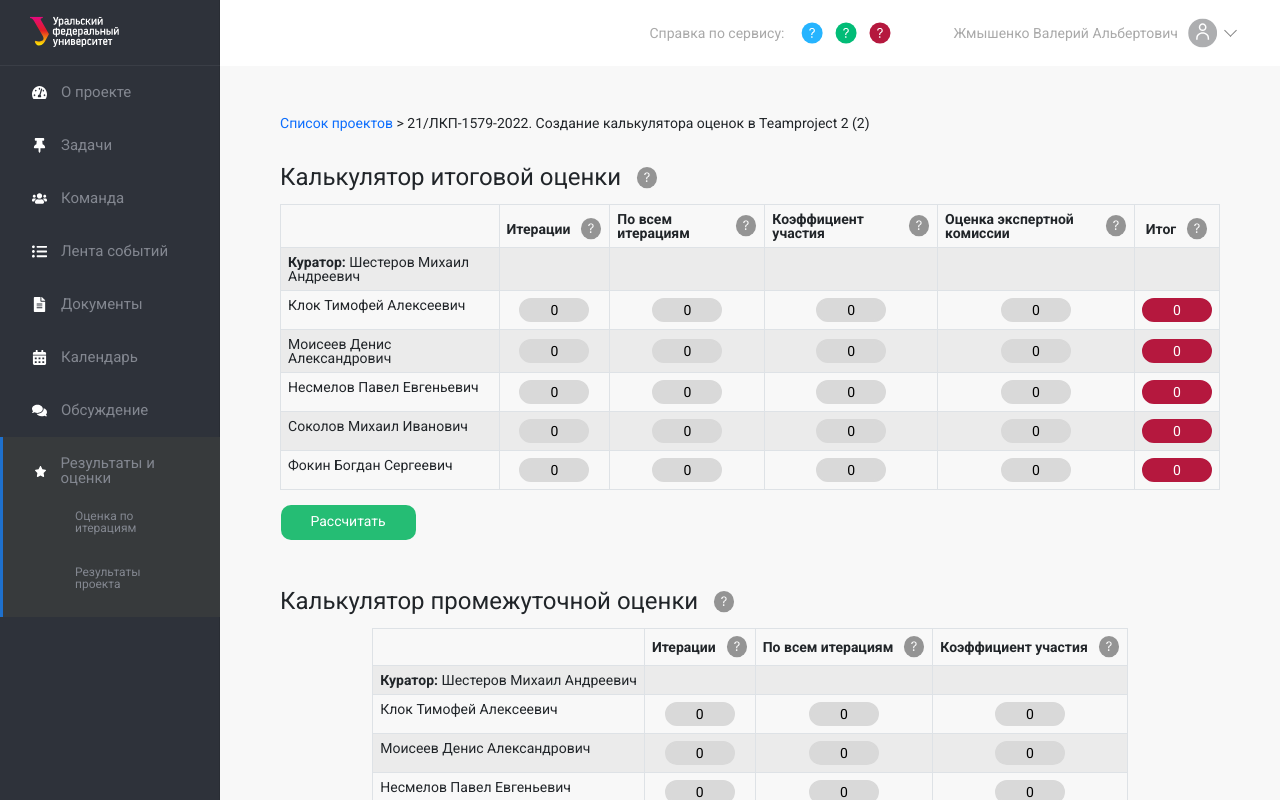
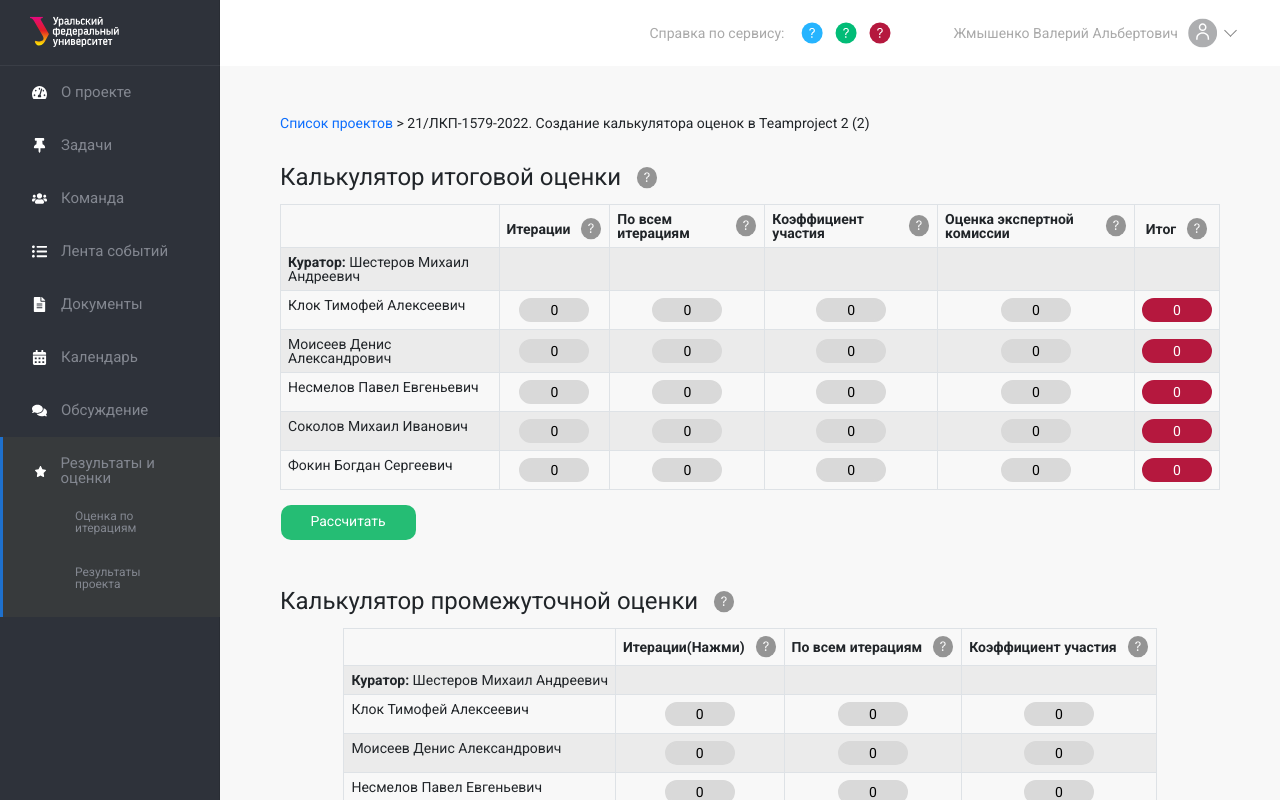
Before and after one commit to Kremix1/TeamProject-Calc, a React (Create React App) app: page / in a window 1280 px wide. Shown: the top 800 px of the page. Built offline with nearby package versions, Linux system fonts and the light colour scheme.

Commit message:
Большой общий рефактор компонентов+фиксы
Поднял данные в родителя(App) для пробрасывания в остальные компоненты.

```diff
--- a/src/App.js
+++ b/src/App.js
@@ -1,3 +1,4 @@
+import React, {useState} from 'react';
 import logo from './logo.svg';
 import './App.scss';
 import 'bootstrap/dist/css/bootstrap.min.css';
@@ -7,6 +8,53 @@ import Calculate from './Components/Calculate';
 import Analyzer from './Components/Analyzer';
 
 function App() {
+  const [dataInCalculate, setDataInCalculate] = useState([
+    {
+        personName: "Клок Тимофей Алексеевич",
+        identify: "1",
+        iteration: "0",
+        allIteration: "0",
+        coefficient: "0",
+        comission: "0",
+        total: "0",
+      },
+      {
+        personName: "Моисеев Денис Александрович",
+        identify: "2",
+        iteration: "0",
+        allIteration: "0",
+        coefficient: "0",
+        comission: "0",
+        total: "0",
+      },
+      {
+        personName: "Несмелов Павел Евгеньевич",
+        identify: "3",
+        iteration: "0",
+        allIteration: "0",
+        coefficient: "0",
+        comission: "0",
+        total: "0",
+      },
+      {
+        personName: "Соколов Михаил Иванович",
+        identify: "4",
+        iteration: "0",
+        allIteration: "0",
+        coefficient: "0",
+        comission: "0",
+        total: "0",
+      },
+      {
+        personName: "Фокин Богдан Сергеевич",
+        identify: "5",
+        iteration: "0",
+        allIteration: "0",
+        coefficient: "0",
+        comission: "0",
+        total: "0",
+      },
+])
   return (
     <>
       <div className='wrapper'>
@@ -15,8 +63,8 @@ function App() {
           <Header />
           <div className="wrapper__inner-content">
             <p><a href="#" className='inner-content__link'>Список проектов</a> {'>'}  21/ЛКП-1579-2022. Создание калькулятора оценок в Teamproject 2  (2)</p>
-            <Calculate />
-            <Analyzer />
+            <Calculate dataInCalculate={dataInCalculate} setDataInCalculate={setDataInCalculate}/>
+            <Analyzer dataInCalculate={dataInCalculate} setDataInCalculate={setDataInCalculate}/>
           </div>
         </div>
       </div>
--- a/src/Components/Analyzer.js
+++ b/src/Components/Analyzer.js
@@ -1,4 +1,4 @@
-import React, { Component } from "react";
+import {React, Component, useState} from "react";
 import '../null.scss';
 import './Calculate.scss'
 import './Analyzer.scss'
@@ -6,11 +6,11 @@ import './Prompt.scss'
 import 'bootstrap/dist/css/bootstrap.min.css';
 import Table from 'react-bootstrap/Table';
 import Question from "./Assets/Question";
-import {TablePerson, TotalButton} from './TablePerson';
+import {TablePerson} from './TablePerson';
+import {IterationTable} from "./IterationTable";
 
-export default class Analyzer extends Component{
+export default function Analyzer(props){
     //https://react-bootstrap.netlify.app/components/table/#rb-docs-content (Конец документации)
-    render(){
     return(
         <div className="content">
             <div className="content__title">
@@ -27,7 +27,7 @@ export default class Analyzer extends Component{
                         <thead>
                             <tr>
                                 <th></th>
-                                    <th><div className="table__title-wrapper"><div className="table__title">Итерации</div><div className="question"></div></div></th>
+                                <th><div className="table__title-wrapper"><div className="table__title" onClick={() => IterationTable(props.dataInCalculate, props.setDataInCalculate)}>Итерации(Нажми)</div><div className="question"></div></div></th>
                                 <th><div className="table__title-wrapper"><div className="table__title">По всем итерациям</div><div className="question"></div></div></th>
                                 <th><div className="table__title-wrapper"><div className="table__title">Коэффициент участия</div><div className="question"></div></div></th>
                             </tr>
@@ -39,7 +39,7 @@ export default class Analyzer extends Component{
                                 <td></td>
                                 <td></td>
                             </tr>
-                                <TablePerson isCalculate={false}/>
+                            <TablePerson isCalculate={false} dataInCalculate={props.dataInCalculate}/>
                         </tbody>
                     </Table>
                 </div>
@@ -48,7 +48,6 @@ export default class Analyzer extends Component{
         </div>
     )
 }
-}
 
 
 //<div className="table-wrapper__button">Получить совет</div>
--- a/src/Components/Calculate.js
+++ b/src/Components/Calculate.js
@@ -1,4 +1,4 @@
-import {React} from "react";
+import {React, useState} from "react";
 import '../null.scss';
 import './Calculate.scss'
 import 'bootstrap/dist/css/bootstrap.min.css';
@@ -7,7 +7,7 @@ import Question from "./Assets/Question";
 import './Prompt.scss';
 import {TablePerson} from './TablePerson';
 
-export default function Calculate(){
+export default function Calculate(props){
     //ToDo: Сделать динамическое создание столбцов
     //https://react-bootstrap.netlify.app/components/table/#rb-docs-content (Конец документации)
         return(
@@ -42,7 +42,7 @@ export default function Calculate(){
                                     <td></td>
                                     <td></td>
                                 </tr>
-                                <TablePerson isCalculate={true}/>
+                                <TablePerson isCalculate={true} dataInCalculate={props.dataInCalculate}/>
                             </tbody>
                         </Table>
                     </div>
--- /dev/null
+++ b/src/Components/IterationTable.js
@@ -0,0 +1,6 @@
+import React, {useState} from "react";
+import { RenderTable } from "./RenderTable";
+
+export const IterationTable = (data, setData) => {
+    return(<RenderTable data={data} setData={setData}/>)
+}
--- /dev/null
+++ b/src/Components/RenderTable.js
@@ -0,0 +1,104 @@
+import React from "react";
+import '../null.scss';
+import './RenderTable.scss'
+
+const IterationInput = ({name, row, onChange}) => {
+    return <input onSubmit={(e) => handleSubmit(e)} name={name} value={row[name]} onChange={(e) => onChange(e, row.identify)}/>
+}
+
+const TotalButton = (props) => {
+    console.log(props.data)
+    props.data.map((item) =>{
+        item.total = 100;
+        console.log(item.total)
+    })
+}
+
+const handleSubmit = (e) =>{
+    e.preventDefault()
+}
+
+export const RenderTable = (props) => {
+    const onChange = (e, rowId) => {
+        const {name, value} = e.target
+        props.setData(
+            props.data.map((row)=>
+                row.identify !== rowId ? row : { ...row, [name]: value }
+            )
+        );
+    };
+    if(props.isCalculate){
+        return(
+            <>
+                {props.data.map(row =>
+                <tr key={row.identify}>
+                    <td>{row.personName}</td>
+                    <td className="center">
+                        <div className="table__input-place">
+                            <form onSubmit={(e) => handleSubmit(e)}>
+                                <IterationInput name='iteration' onChange={(e) => onChange(e, row.identify)} row={row} />
+                            </form>
+                        </div>
+                    </td>
+                    <td className="center">
+                            <form onSubmit={(e) => handleSubmit(e)} className="table__input-place">
+                                <IterationInput name='allIteration' onChange={(e) => onChange(e, row.identify)} row={row} />
+                            </form>
+                    </td>
+                    <td className="center">
+                        <div className="table__input-place">
+                            <form onSubmit={(e) => handleSubmit(e)}>
+                                <IterationInput name='coefficient' onChange={(e) => onChange(e, row.identify)} row={row} />
+                            </form>
+                        </div>
+                    </td>
+                    <td className="center">
+                        <div className="table__input-place">
+                            <form onSubmit={(e) => handleSubmit(e)}>
+                                <IterationInput name='comission' onChange={(e) => onChange(e, row.identify)} row={row} />
+                            </form>
+                        </div>
+                    </td>
+                    <td className="center">
+                        <div className="table__input-place">
+                            <div className="table__total">{row.total}</div>
+                        </div>
+                    </td>
+                </tr>
+                )}
+                <div className="table-wrapper__button" onClick={() => TotalButton(props.data, props.setData)}>Рассчитать</div>
+            </>
+        );
+    }
+    else{
+        return(
+            <>
+                {props.data.map(row =>
+                    <tr key={row.identify}>
+                    <td>{row.personName}</td>
+                    <td className="center">
+                        <div className="table__input-place">
+                            <form onSubmit={(e) => handleSubmit(e)}>
+                                <IterationInput name='iteration' onChange={(e) => onChange(e, row.identify)} row={row} />
+                            </form>
+                        </div>
+                    </td>
+                    <td className="center">
+                            <form onSubmit={(e) => handleSubmit(e)} className="table__input-place">
+                                <IterationInput name='allIteration' onChange={(e) => onChange(e, row.identify)} row={row} />
+                            </form>
+                    </td>
+                    <td className="center">
+                        <div className="table__input-place">
+                            <form onSubmit={(e) => handleSubmit(e)}>
+                                <IterationInput name='coefficient' onChange={(e) => onChange(e, row.identify)} row={row} />
+                            </form>
+                        </div>
+                    </td>
+                    </tr>
+                )}
+                <div className="table-wrapper__button" onClick={() => TotalButton(props.data, props.setData)}>Рассчитать</div>
+            </>
+        )
+    }
+}
--- a/src/Components/TablePerson.js
+++ b/src/Components/TablePerson.js
@@ -1,6 +1,7 @@
 import {React, useState} from "react";
 import Table from 'react-bootstrap/Table';
 import 'bootstrap/dist/css/bootstrap.min.css';
+import { RenderTable } from "./RenderTable";
 
 const IterationInput = ({name, row, onChange}) => {
     return <input name={name} value={row[name]} onChange={(e) => onChange(e, row.identify)}/>
@@ -19,7 +20,8 @@ const TotalButton = (data, setData) => {
 }
 
 const Advise = (data, setAdvise, setAdviseClass) => {
-    //Сюда пихаем формулу для таблицы
+
+    //Сюда пихаем формулу для таблицы ||||||||||||
     if(data[0].iteration == 1){
         console.log(data[0])
         setAdvise('На вот, посмотри')
@@ -31,58 +33,16 @@ const Advise = (data, setAdvise, setAdviseClass) => {
 
 }
 
-const TablePerson = ({isCalculate}) => {
+const handleSubmit = (e) =>{
+    e.preventDefault()
+}
+
+const TablePerson = (props) => {
     const [advise, setAdvise] = useState('');
     const [adviseClass, setAdviseClass] = useState('');
 
-    const [dataInCalculate, setDataInCalculate] = useState([
-        {
-            personName: "Клок Тимофей Алексеевич",
-            identify: "1",
-            iteration: "0",
-            allIteration: "0",
-            coefficient: "0",
-            comission: "0",
-            total: "0",
-          },
-          {
-            personName: "Моисеев Денис Александрович",
-            identify: "2",
-            iteration: "0",
-            allIteration: "0",
-            coefficient: "0",
-            comission: "0",
-            total: "0",
-          },
-          {
-            personName: "Несмелов Павел Евгеньевич",
-            identify: "3",
-            iteration: "0",
-            allIteration: "0",
-            coefficient: "0",
-            comission: "0",
-            total: "0",
-          },
-          {
-            personName: "Соколов Михаил Иванович",
-            identify: "4",
-            iteration: "0",
-            allIteration: "0",
-            coefficient: "0",
-            comission: "0",
-            total: "0",
-          },
-          {
-            personName: "Фокин Богдан Сергеевич",
-            identify: "5",
-            iteration: "0",
-            allIteration: "0",
-            coefficient: "0",
-            comission: "0",
-            total: "0",
-          },
-    ])
-    const [data, setData] = useState(dataInCalculate);
+
+    const [data, setData] = useState(props.dataInCalculate);
 
 
     const onChange = (e, rowId) => {
@@ -92,85 +52,40 @@ const TablePerson = ({isCalculate}) => {
                 row.identify !== rowId ? row : { ...row, [name]: value }
             )
         );
+        e.preventDefault()
     };
 
-    const arrayName = [
-        'Клок Тимофей Алексеевич',
-        'Моисеев Денис Александрович',
-        'Несмелов Павел Евгеньевич',
-        'Соколов Михаил Иванович',
-        'Фокин Богдан Сергеевич',
-    ]
 
-    if(isCalculate){
+    if(props.isCalculate){
+        return(<RenderTable isCalculate={props.isCalculate} data={data} setData={setData} />)
+    }
+    else{
         return(
             <>
                 {data.map(row =>
-                <tr key={row.identify}>
+                    <tr key={row.identify}>
                     <td>{row.personName}</td>
                     <td className="center">
                         <div className="table__input-place">
-                            <form>
+                            <form onSubmit={(e) => handleSubmit(e)}>
                                 <IterationInput name='iteration' onChange={(e) => onChange(e, row.identify)} row={row} />
                             </form>
                         </div>
                     </td>
                     <td className="center">
-                            <form className="table__input-place">
+                            <form onSubmit={(e) => handleSubmit(e)} className="table__input-place">
                                 <IterationInput name='allIteration' onChange={(e) => onChange(e, row.identify)} row={row} />
                             </form>
                     </td>
                     <td className="center">
                         <div className="table__input-place">
-                            <form>
+                            <form onSubmit={(e) => handleSubmit(e)}>
                                 <IterationInput name='coefficient' onChange={(e) => onChange(e, row.identify)} row={row} />
                             </form>
                         </div>
                     </td>
-                    <td className="center">
-                        <div className="table__input-place">
-                            <form>
-                                <IterationInput name='comission' onChange={(e) => onChange(e, row.identify)} row={row} />
-                            </form>
-                        </div>
-                    </td>
-                    <td className="center">
-                        <div className="table__input-place">
-                            <div className="table__total">{row.total}</div>
-                        </div>
-                    </td>
-                </tr>
+                    </tr>
                 )}
-                <div className="table-wrapper__button" onClick={() => TotalButton(data, setData)}>Рассчитать</div>
-            </>
-        );
-    }
-    else{
-        return(
-            <>
-                {data.map(row =>
-                <tr key={row.identify}>
-                <td>{row.personName}</td>
-                <td className="center">
-                    <div className="table__input-place">
-                        <form>
-                            <IterationInput name='iteration' onChange={(e) => onChange(e, row.identify)} row={row} />
-                        </form>
-                    </div>
-                </td>
-                <td className="center">
-                        <form className="table__input-place">
-                            <IterationInput name='allIteration' onChange={(e) => onChange(e, row.identify)} row={row} />
-                        </form>
-                </td>
-                <td className="center">
-                    <div className="table__input-place">
-                        <form>
-                            <IterationInput name='coefficient' onChange={(e) => onChange(e, row.identify)} row={row} />
-                        </form>
-                    </div>
-                </td>
-            </tr>)}
             <div className="table-wrapper__button" onClick={() => Advise(data, setAdvise, setAdviseClass)}>Получить совет</div>
             <div className={adviseClass}>{advise}</div>
             </>
```
Also changed, not shown: src/Components/RenderTable.scss (added). Lines whose indentation alone changed are shown as unchanged.
